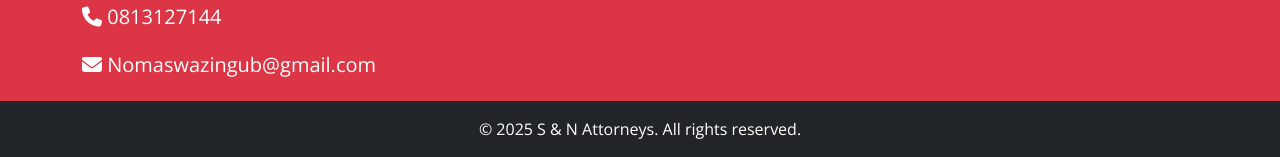
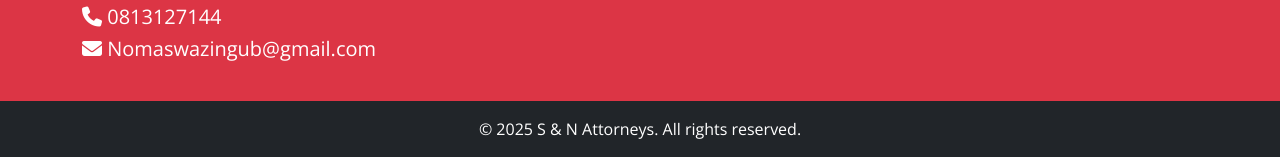
Before and after one commit to ZothaniZulu/s-n-n-attorneys, a plain HTML site: page index.html in a window 1280 px wide. Shown: the part 3232-3389 px from the top of the page. Drawn offline with nearby package versions, Linux system fonts and the light colour scheme.

Commit message:
made changes

```diff
--- a/index.html
+++ b/index.html
@@ -226,7 +226,7 @@
 
           <h4 class="mt-3">Nomaswazi Thabethe</h4>
           <h5><i class="fa-solid fa-phone"></i> 0813127144</h5>
-          <h5 class="mt-4"><i class="fa-solid fa-envelope"></i> Nomaswazingub@gmail.com</h5>
+          <h5 class="mb-4"><i class="fa-solid fa-envelope"></i> Nomaswazingub@gmail.com</h5>
         </div>
         <div class="col-md-6 col-lg-6 col-xl-6 col-xs-12">
           <h2 class="mb-4 text-center">Social Media</h2>
```
